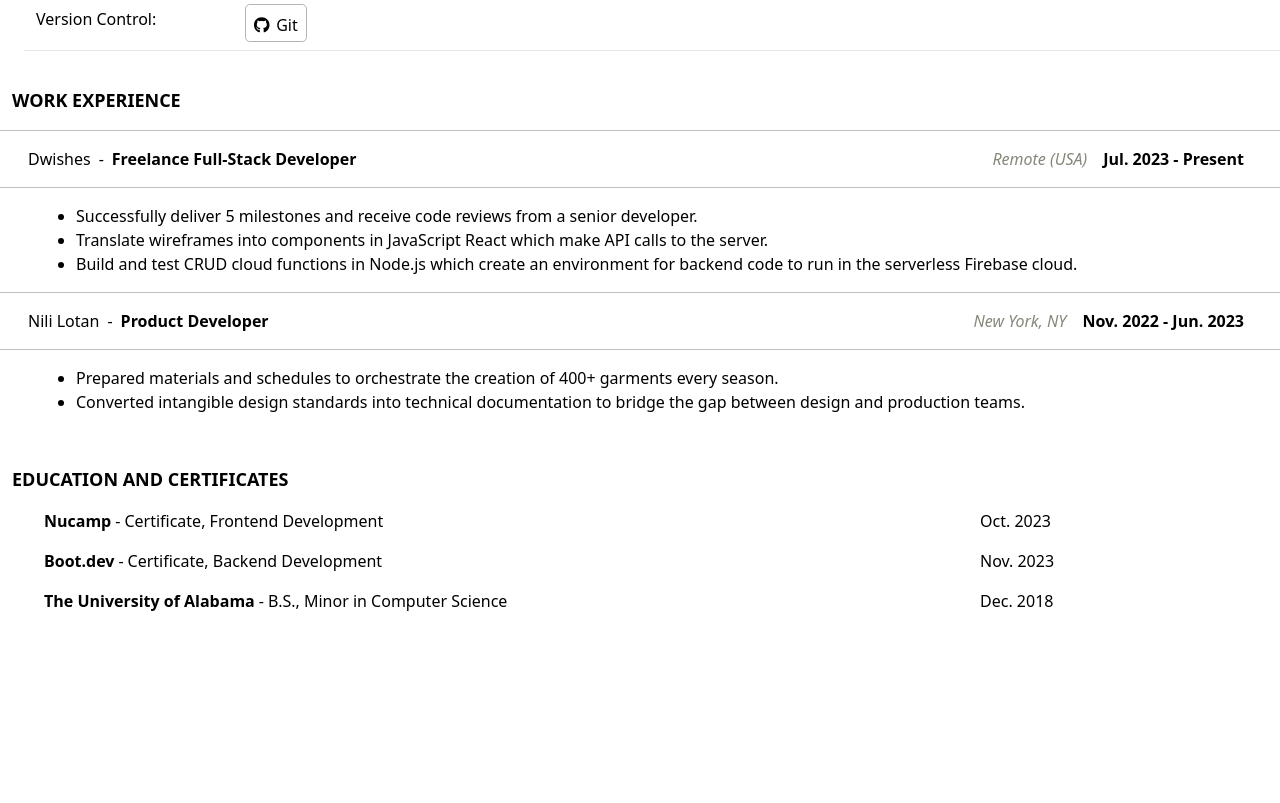
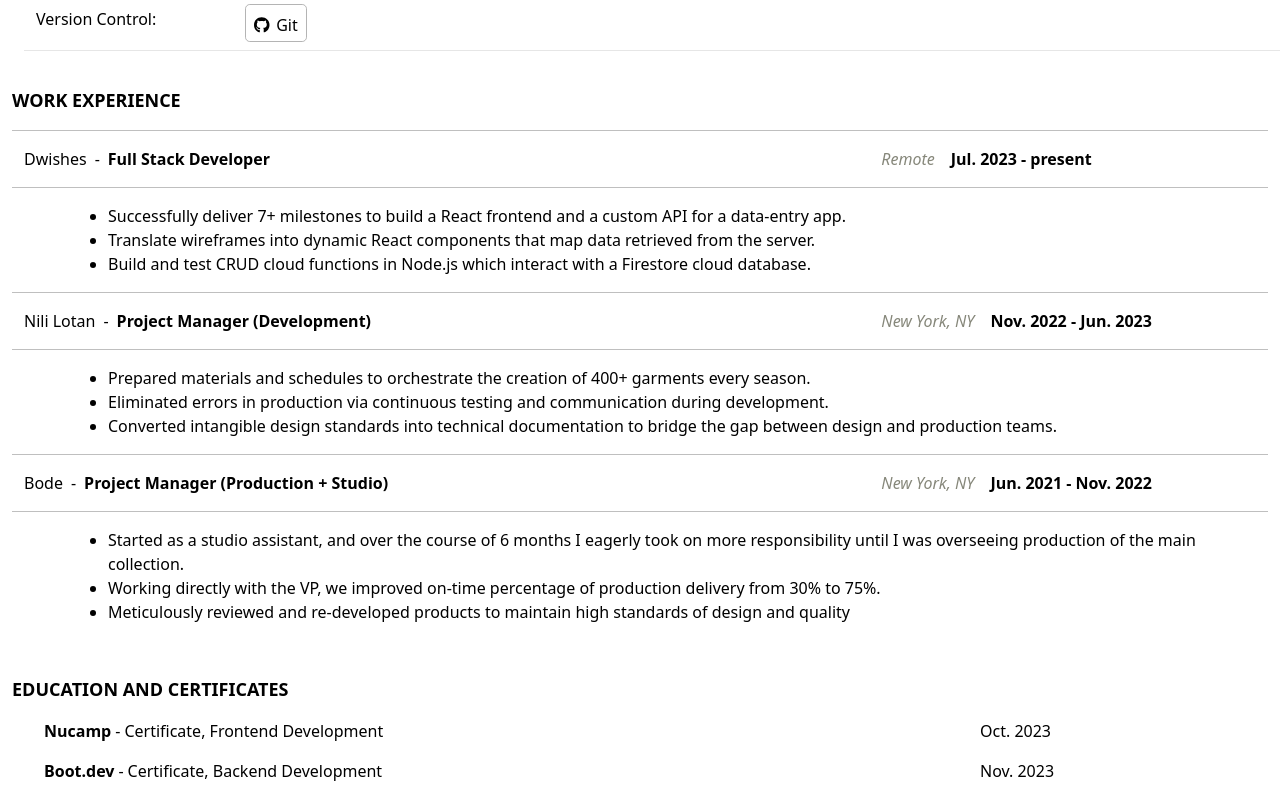
Before and after one commit to effieguenther/portfolio-website, a React (Create React App) app: page /resume in a window 1280 px wide. Shown: the part 560-1363 px from the top of the page. Before the commit the page ends 1269 px from the top, so only its background shows below. Built offline with nearby package versions, Linux system fonts and the light colour scheme.

Commit message:
adding image carousels and touching up resume

```diff
--- a/src/App.css
+++ b/src/App.css
@@ -208,7 +208,7 @@
 .header-link a {
   text-decoration: none;
   display: flex;
-  justify-content: end;
+  justify-content: flex-end;
   padding: 1em 1em 1em 2em;
   font-size: small;
 }
@@ -421,7 +421,11 @@
 div.work-exp .col {
   display: flex;
   margin-left: 1em;
-  align-items: start;
+  align-items: center;
+}
+
+div.work-exp p {
+  margin-bottom: 0;
 }
 
 div.work-exp .company {
@@ -444,7 +448,6 @@
 
 ul.work-desc li {
   margin-left: 4em;
-
 }
 
 div.education {
--- a/src/components/resume/Resume.js
+++ b/src/components/resume/Resume.js
@@ -1,9 +1,9 @@
-import { Row, Col, Container, Button } from 'reactstrap';
+import { Row, Col, Container } from 'reactstrap';
 import { useSelector } from 'react-redux';
 import { useTransition, useTrail, animated, easings } from '@react-spring/web';
 import { FontAwesomeIcon } from '@fortawesome/react-fontawesome';
 import { skills } from './skills';
-import { version } from 'react';
+import { resumeData } from './resume-data';
 
 const Resume = () => {
     const theme = useSelector((state) => state.themes.currentTheme);
@@ -207,54 +207,32 @@
                         </Row>
                     </div>
                     <p className='big-header'>WORK EXPERIENCE</p>
-                    <Row>
+                    {
+                        resumeData.map((job, jobIdx) => {
+                            return <div key={jobIdx}>
                                 <hr/>
                                 <Row className='work-exp'>
-                            <Col>
-                                <p className='company'>Dwishes</p>
+                                    <Col xs='12' md='6' lg='8' xxl='9' className='d-flex ps-4'>
+                                        <p className='company'>{job.company}</p>
                                         <p>-</p>
-                                <p className='title'>Freelance Full-Stack Developer</p>
+                                        <p className='title'>{job.title}</p>
                                     </Col>
-                            <Col className='justify-content-end'>
-                                <p className='location'>Remote (USA)</p>
-                                <p className='date'>Jul. 2023 - Present</p>
+                                    <Col className='justify-content-start'>
+                                        <p className='location'>{job.location}</p>
+                                        <p className='date'>{job.date}</p>
                                     </Col>
                                 </Row>
                                 <hr/>
                                 <ul className='work-desc'>
-                            <li>
-                                Successfully deliver 5 milestones and receive code reviews from a senior developer.
-                            </li>
-                            <li>
-                                Translate wireframes into components in JavaScript React which make API calls to the server.
-                            </li>
-                            <li>
-                                Build and test CRUD cloud functions in Node.js which create an environment for backend code to run in the serverless Firebase cloud.
-                            </li>
+                                    {
+                                        job.description.map((desc, idx) => (
+                                            <li key={jobIdx + idx}>{desc}</li>
+                                        ))
+                                    }
                                 </ul>
-                        <hr/>
-                        <Row className='work-exp'>
-                            <Col>
-                                <p className='company'>Nili Lotan</p>
-                                <p>-</p>
-                                <p className='title'>Product Developer</p>
-                            </Col>
-                            <Col className='justify-content-end'>
-                                <p className='location'>New York, NY</p>
-                                <p className='date'>Nov. 2022 - Jun. 2023</p>
-                            </Col>
-                        </Row>
-                        <hr/>
-                        <ul className='work-desc'>
-                            <li>
-                                Prepared materials and schedules to orchestrate the creation of 400+ garments every season.
-                            </li>
-                            <li>
-                                Converted intangible design standards into technical documentation to bridge the gap between design and production teams.
-                            </li>
-                        </ul>
-
-                    </Row>
+                            </div>
+                        })
+                    }
                     <p className='big-header'>EDUCATION AND CERTIFICATES</p>
                     <div className='education'>
                         <Row>
--- /dev/null
+++ b/src/components/resume/resume-data.js
@@ -0,0 +1,35 @@
+export const resumeData = [
+    {
+        company: "Dwishes",
+        title: "Full Stack Developer",
+        location: "Remote",
+        date: "Jul. 2023 - present",
+        description: [
+            "Successfully deliver 7+ milestones to build a React frontend and a custom API for a data-entry app.",
+            "Translate wireframes into dynamic React components that map data retrieved from the server.",
+            "Build and test CRUD cloud functions in Node.js which interact with a Firestore cloud database."
+        ]
+    },
+    {
+        company: "Nili Lotan",
+        title: "Project Manager (Development)",
+        location: "New York, NY",
+        date: "Nov. 2022 - Jun. 2023",
+        description: [
+            "Prepared materials and schedules to orchestrate the creation of 400+ garments every season.",
+            "Eliminated errors in production via continuous testing and communication during development.",
+            "Converted intangible design standards into technical documentation to bridge the gap between design and production teams."
+        ]
+    },
+    {
+        company: "Bode",
+        title: "Project Manager (Production + Studio)",
+        location: "New York, NY",
+        date: "Jun. 2021 - Nov. 2022",
+        description: [
+            "Started as a studio assistant, and over the course of 6 months I eagerly took on more responsibility until I was overseeing production of the main collection.",
+            "Working directly with the VP, we improved on-time percentage of production delivery from 30% to 75%.",
+            "Meticulously reviewed and re-developed products to maintain high standards of design and quality"
+        ]
+    }
+]
```
Lines whose indentation alone changed are shown as unchanged.
